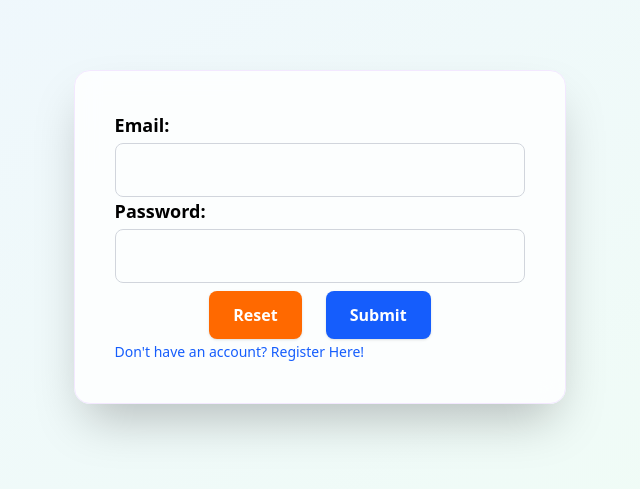
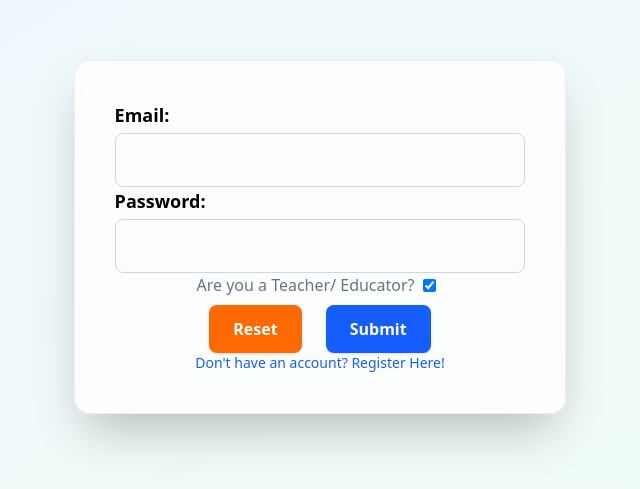
Before and after one commit to HarveyL101/maths_app, a React (Vite) app in the folder client/: page / in a window 1280 px wide. Shown: the part 163-652 px from the top of the page, without its empty margins (320-960 px from the left). Built offline with nearby package versions, Linux system fonts and the light colour scheme.

Commit message:
Minor additions and tweaks, nothing of significance has been implemented.

```diff
--- a/client/package.json
+++ b/client/package.json
@@ -13,6 +13,7 @@
     "@tailwindcss/cli": "^4.1.17",
     "@tailwindcss/vite": "^4.1.17",
     "axios": "^1.13.2",
+    "node": "^25.5.0",
     "react": "^19.2.0",
     "react-dom": "^19.2.0",
     "react-router-dom": "^7.9.6"
@@ -28,7 +29,7 @@
     "eslint-plugin-react-refresh": "^0.4.24",
     "globals": "^16.5.0",
     "postcss": "^8.5.6",
-    "tailwindcss": "^4.1.17",
+    "tailwindcss": "^4.1.18",
     "vite": "^7.2.4"
   }
 }
--- a/client/src/components/LoginForm.jsx
+++ b/client/src/components/LoginForm.jsx
@@ -4,6 +4,7 @@ import { useState } from "react";
 const LoginForm = () => {
   const navigate = useNavigate();
   const [error, setError] = useState(null);
+  const [isChecked, setIsChecked] = useState(false);
 
   const handleSubmit = async (e) => {
     e.preventDefault();
@@ -46,6 +47,12 @@ const LoginForm = () => {
         console.log("Error: ", error);
       }
   };
+
+  const handleCheckboxChange = (event) => {
+    setIsChecked(!isChecked);
+    console.log(`Checkbox is set to ${isChecked}!`);
+  };
+
   return(
     <div className="form-container">
       <form
@@ -76,6 +83,20 @@ const LoginForm = () => {
           {error && <p className="text-red-500">{error}</p>}
         </div>
 
+        <div>
+          <label htmlFor="isEducator" className="flex items-center justify-center text-gray-500 mx-2">
+            Are you a Teacher/ Educator?
+            <input
+              className="mx-2"
+              type="checkbox"
+              name="isEducator"
+              id="educatorCheckbox"
+              checked={!isChecked}
+              onChange={handleCheckboxChange}
+            />
+          </label>
+        </div>
+
         <div className="form-button-container">
           <button type="reset" className="form-button-orange">Reset</button>
           <button type="submit" className="form-button-blue">Submit</button>
--- a/client/src/tailwind.css
+++ b/client/src/tailwind.css
@@ -28,7 +28,7 @@
     @apply px-6 py-3 bg-orange-500 text-white font-semibold rounded-lg shadow hover:bg-orange-600 hover:shadow-lg hover:cursor-pointer transition;
   }
   .form-link {
-    @apply text-sm text-blue-600 hover:text-blue-800 transition;
+    @apply flex items-center justify-center text-sm text-blue-600 hover:text-blue-800 transition;
   }
 }
 
```
Also changed, not shown: client/src/pages/TeacherPortal.jsx (added), 2 other files (tests, documents, lock files or other folders).
